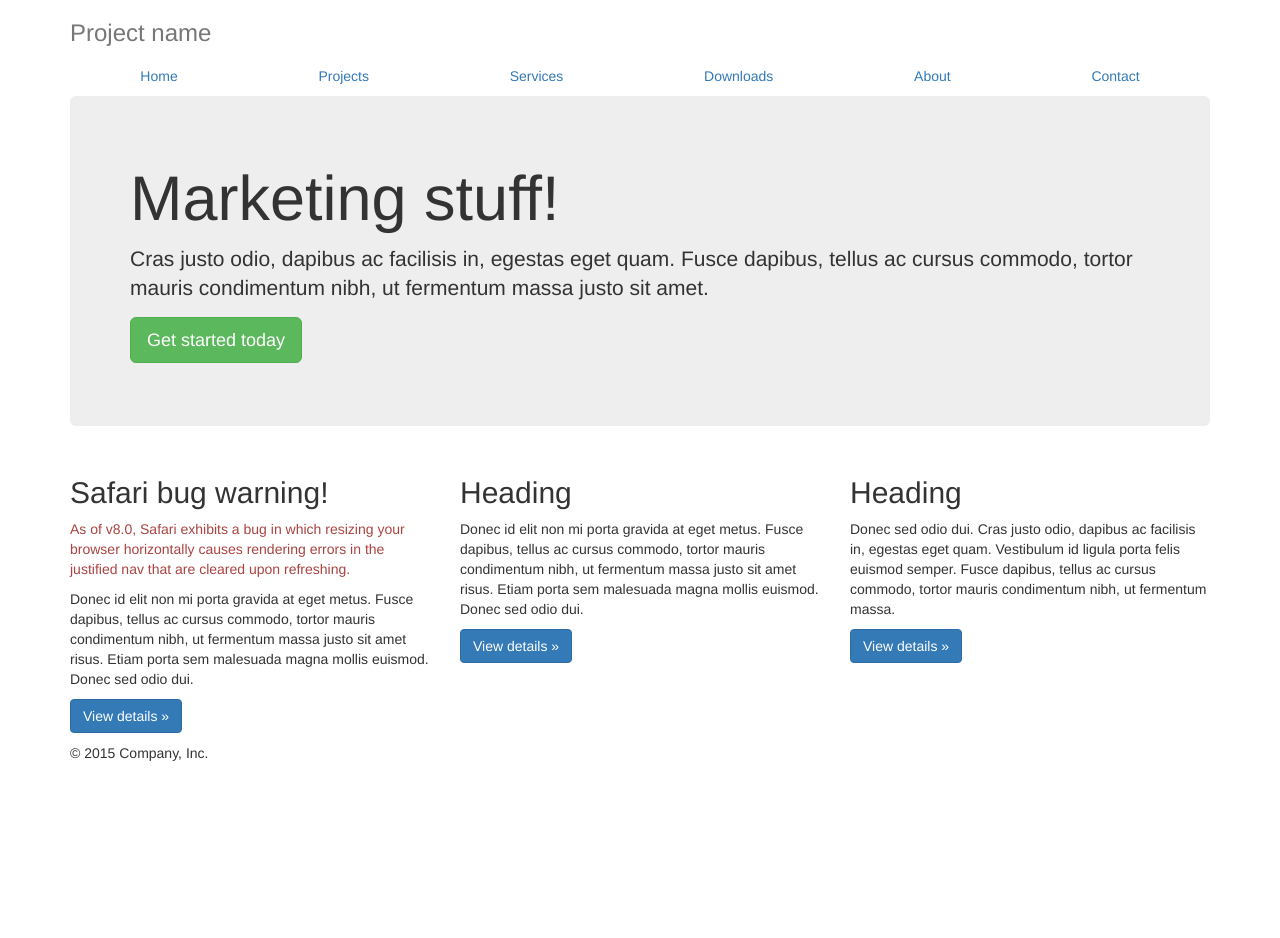
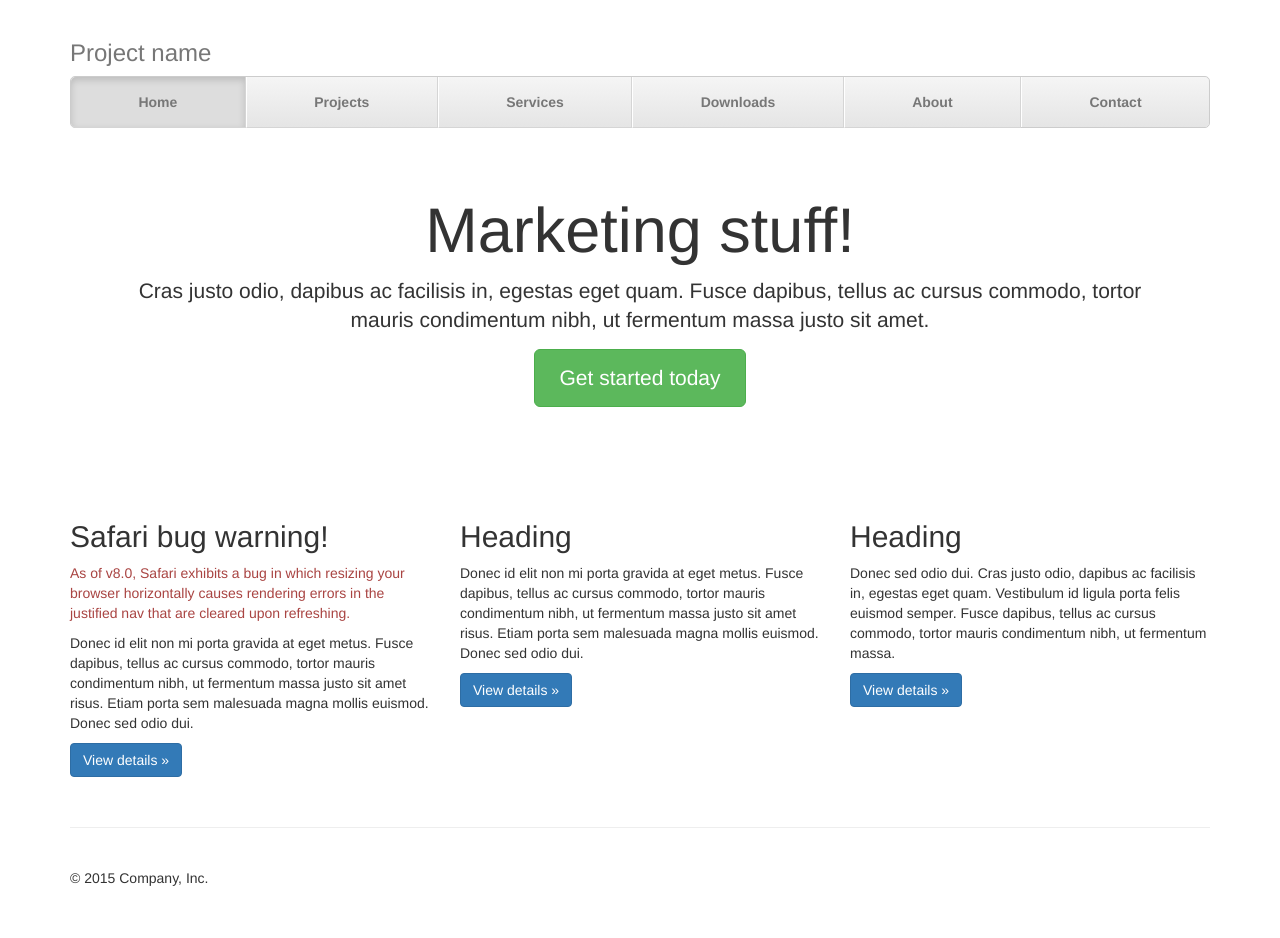
Before and after one commit to avethov/store, a Django app: template templates/catalogue/new_index.html in a window 1280 px wide. Before the commit the page ends 761 px from the top, so only its background shows below. Run offline with Django 3.2, Linux system fonts and the light colour scheme; the template is opened without the code that fills it, so the values that code supplies are empty; some libraries are stand-ins or nearby versions.

Commit message:
Initial commit

```diff
--- /dev/null
+++ b/static/css/justified-nav.css
@@ -0,0 +1,88 @@
+body {
+  padding-top: 20px;
+}
+
+.footer {
+  padding-top: 40px;
+  padding-bottom: 40px;
+  margin-top: 40px;
+  border-top: 1px solid #eee;
+}
+
+/* Main marketing message and sign up button */
+.jumbotron {
+  text-align: center;
+  background-color: transparent;
+}
+.jumbotron .btn {
+  padding: 14px 24px;
+  font-size: 21px;
+}
+
+/* Customize the nav-justified links to be fill the entire space of the .navbar */
+
+.nav-justified {
+  background-color: #eee;
+  border: 1px solid #ccc;
+  border-radius: 5px;
+}
+.nav-justified > li > a {
+  padding-top: 15px;
+  padding-bottom: 15px;
+  margin-bottom: 0;
+  font-weight: bold;
+  color: #777;
+  text-align: center;
+  background-color: #e5e5e5; /* Old browsers */
+  background-image: -webkit-gradient(linear, left top, left bottom, from(#f5f5f5), to(#e5e5e5));
+  background-image: -webkit-linear-gradient(top, #f5f5f5 0%, #e5e5e5 100%);
+  background-image:      -o-linear-gradient(top, #f5f5f5 0%, #e5e5e5 100%);
+  background-image:         linear-gradient(to bottom, #f5f5f5 0%,#e5e5e5 100%);
+  filter: progid:DXImageTransform.Microsoft.gradient( startColorstr='#f5f5f5', endColorstr='#e5e5e5',GradientType=0 ); /* IE6-9 */
+  background-repeat: repeat-x; /* Repeat the gradient */
+  border-bottom: 1px solid #d5d5d5;
+}
+.nav-justified > .active > a,
+.nav-justified > .active > a:hover,
+.nav-justified > .active > a:focus {
+  background-color: #ddd;
+  background-image: none;
+  -webkit-box-shadow: inset 0 3px 7px rgba(0,0,0,.15);
+          box-shadow: inset 0 3px 7px rgba(0,0,0,.15);
+}
+.nav-justified > li:first-child > a {
+  border-radius: 5px 5px 0 0;
+}
+.nav-justified > li:last-child > a {
+  border-bottom: 0;
+  border-radius: 0 0 5px 5px;
+}
+
+@media (min-width: 768px) {
+  .nav-justified {
+    max-height: 52px;
+  }
+  .nav-justified > li > a {
+    border-right: 1px solid #d5d5d5;
+    border-left: 1px solid #fff;
+  }
+  .nav-justified > li:first-child > a {
+    border-left: 0;
+    border-radius: 5px 0 0 5px;
+  }
+  .nav-justified > li:last-child > a {
+    border-right: 0;
+    border-radius: 0 5px 5px 0;
+  }
+}
+
+/* Responsive: Portrait tablets and up */
+@media screen and (min-width: 768px) {
+  /* Remove the padding we set earlier */
+  .masthead,
+  .marketing,
+  .footer {
+    padding-right: 0;
+    padding-left: 0;
+  }
+}
--- a/templates/catalogue/new_index.html
+++ b/templates/catalogue/new_index.html
@@ -1,4 +1,5 @@
 <!DOCTYPE html>
+{% load staticfiles %}
 <html lang="en">
   <head>
     <meta charset="utf-8">
@@ -12,17 +13,17 @@
     <title>Justified Nav Template for Bootstrap</title>
 
     <!-- Bootstrap core CSS -->
-    <link href="https://maxcdn.bootstrapcdn.com/bootstrap/3.3.6/css/bootstrap.min.css" rel="stylesheet">
+    <link href="{% static  "bootstrap/css/bootstrap.min.css" %}" rel="stylesheet">
 
     <!-- IE10 viewport hack for Surface/desktop Windows 8 bug -->
-    <link href="https://maxcdn.bootstrapcdn.com/bootstrap/3.3.6/css/ie10-viewport-bug-workaround.css" rel="stylesheet">
+    <!-- <link href="https://maxcdn.bootstrapcdn.com/bootstrap/3.3.6/css/ie10-viewport-bug-workaround.css" rel="stylesheet"> -->
 
     <!-- Custom styles for this template -->
-    <link href="justified-nav.css" rel="stylesheet">
+    <link href="{% static  "css/justified-nav.css" %}" rel="stylesheet">
 
     <!-- Just for debugging purposes. Don't actually copy these 2 lines! -->
     <!--[if lt IE 9]><script src="../../assets/js/ie8-responsive-file-warning.js"></script><![endif]-->
-    <script src="../../assets/js/ie-emulation-modes-warning.js"></script>
+    <!-- <script src="../../assets/js/ie-emulation-modes-warning.js"></script> -->
 
     <!-- HTML5 shim and Respond.js for IE8 support of HTML5 elements and media queries -->
     <!--[if lt IE 9]>
```
Also changed, not shown: static/bootstrap/css/bootstrap-theme.css (renamed from static/css/bootstrap-theme.css), static/bootstrap/css/bootstrap-theme.min.css (renamed from static/css/bootstrap-theme.min.css), static/bootstrap/css/bootstrap.css (renamed from static/css/bootstrap.css), static/bootstrap/css/bootstrap.min.css (renamed from static/css/bootstrap.min.css), 8 other files.
